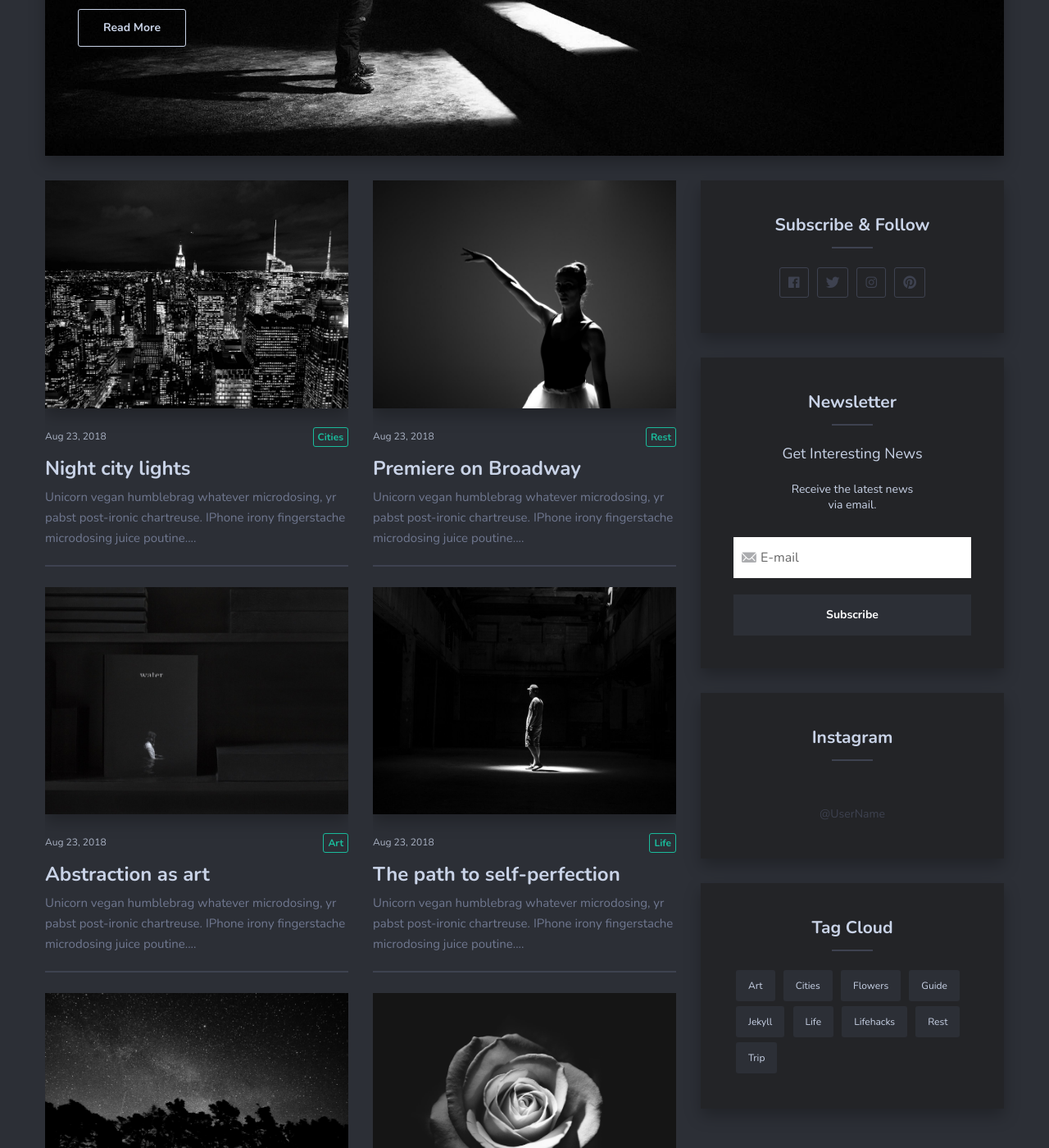
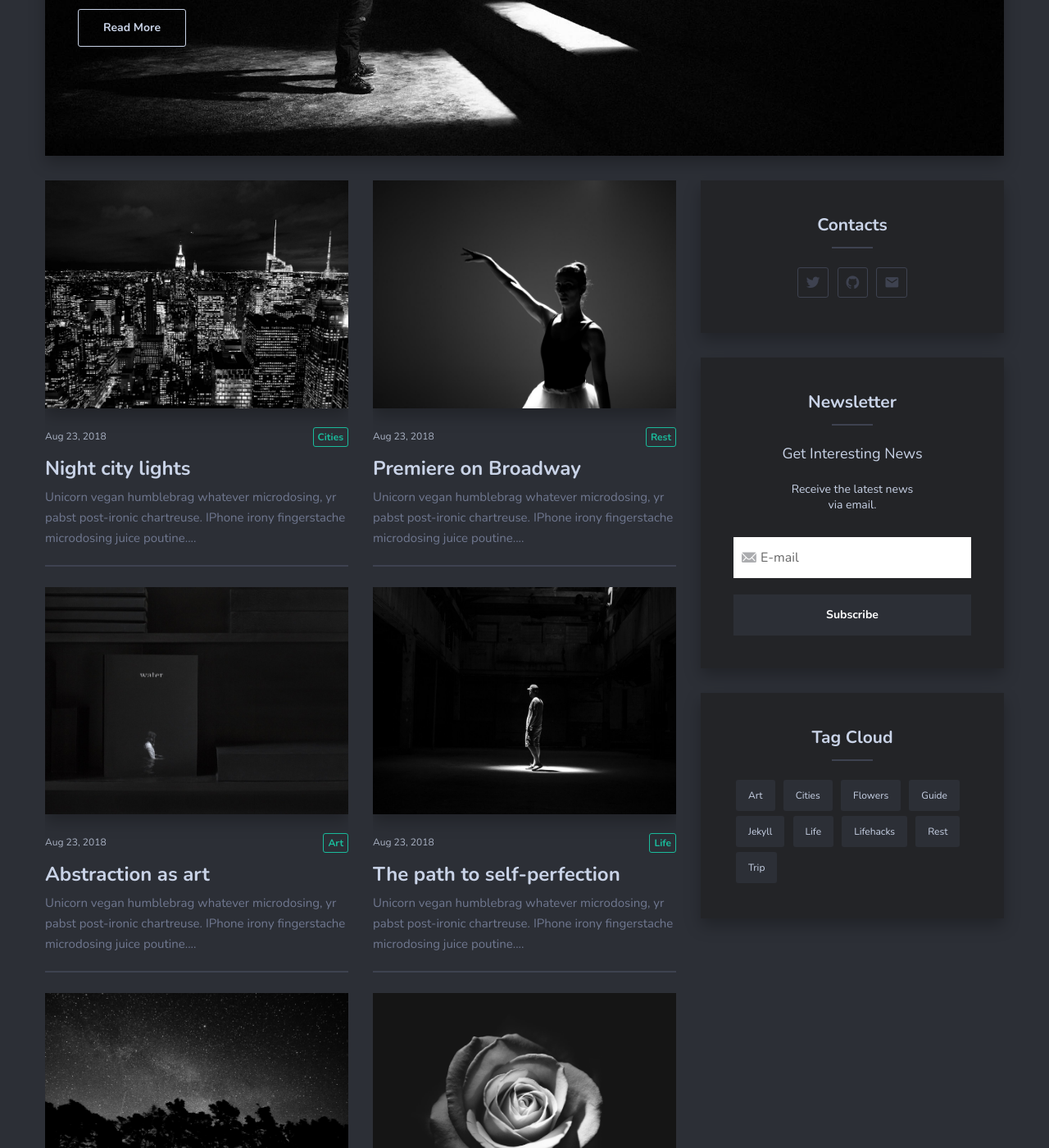
Before and after one commit to a-rossetti/a-rossetti.github.io, a Jekyll site: the page built from index.html, in a window 1280 px wide and 1400 px high, scrolled down 505 px. Shown: the whole window at 82% size. Built offline with Jekyll 4.4.1, drawn with Linux system fonts in a browser that asks for light colours; nearby versions of some CDN libraries; the list of posts is cut into pages by our own code; some of the changed text lies outside the part shown.

Commit message:
Changed links to socials, other minor changes

```diff
--- a/_config.yml
+++ b/_config.yml
@@ -9,26 +9,25 @@ url: "https://a-rossetti.github.io" # the base hostname & protocol for your site
 
 #-------------------------------
 # About Section
-author-name:   Natali Anderson
-author-avatar: 09.jpg
+author-name:   Andrea Rossetti
+author-avatar: author-avatar.jpg
 
 
 #-------------------------------
 # Contact links
-facebook:  https://facebook.com/ # Add your Facebook handle
-twitter:   https://twitter.com/ # Add your Facebook handle
-instagram: https://www.instagram.com/ # Add your Facebook handle
-pinterest: https://www.pinterest.com/ # Add your Facebook handle
+twitter:   https://twitter.com/Andrea27172 # Twitter
+github:    https://github.com/a-rossetti # Github
+email:     rossettiandrea276@gmail.com # Email
 
 
 #-------------------------------
 # Comment Section (Disqus)
-disqus-identifier: mr-brown # Add your shortname for Disqus Comment. For example mr-brown
+disqus-identifier: Andrea27172 # Add your shortname for Disqus Comment. For example mr-brown
 
 
 #-------------------------------
 # Instagram Feed
-instafeed: true # To enable the instafeed, use the value true. To turn off use the value false.
+instafeed: false # To enable the instafeed, use the value true. To turn off use the value false.
 
 
 #-------------------------------
@@ -38,7 +37,7 @@ google-analytics: # Add your identifier. For example UA-99631805-1.
 
 #-------------------------------
 # Newsletter
-mailchimp: # Add your MailChimp form identifier. For example - blogenjoyfreedom.us16.list-manage.com/subscribe/post?u=cd56155d76ddeeb4c0bc4d080&amp;id=7a526cd13e
+mailchimp: # Add your MailChimp form identifier
 
 
 #-------------------------------
--- a/_includes/footer.html
+++ b/_includes/footer.html
@@ -14,20 +14,16 @@
           </div>
           <div class="footer-social">
             <ul class="list-reset">
-              {% if site.facebook %}
-              <li><a href="{{ site.facebook }}">Facebook</a></li>
-              {% else %} {% endif %}
-
               {% if site.twitter %}
               <li><a href="{{ site.twitter }}">Twitter</a></li>
               {% else %} {% endif %}
 
-              {% if site.instagram %}
-              <li><a href="{{ site.instagram }}">Instagram</a></li>
+              {% if site.github %}
+              <li><a href="{{ site.github}}">Github</a></li>
               {% else %} {% endif %}
 
-              {% if site.pinterest %}
-              <li><a href="{{ site.pinterest }}">Pinterest</a></li>
+              {% if site.email %}
+              <li><a href="mailto:{{ site.email }}">Email</a></li>
               {% else %} {% endif %}
             </ul>
           </div>
--- a/_includes/sidebar.html
+++ b/_includes/sidebar.html
@@ -24,29 +24,23 @@
   {% endif %}
 
   <div class="widget widget-social">
-    <h3 class="widget-title">Subscribe & Follow</h3>
+    <h3 class="widget-title">Contacts</h3>
     <ul class="social-profiles list-reset">
-      {% if site.facebook %}
-      <li class="social-profiles-item">
-        <a href="{{ site.facebook }}" class="social-profiles-link"><i class="ion ion-logo-facebook"></i></a>
-      </li>
-      {% else %} {% endif %}
-
        {% if site.twitter %}
       <li class="social-profiles-item">
         <a href="{{ site.twitter }}" class="social-profiles-link"><i class="ion ion-logo-twitter"></i></a>
       </li>
       {% else %} {% endif %}
 
-      {% if site.instagram %}
+      {% if site.github %}
       <li class="social-profiles-item">
-        <a href="{{ site.instagram }}" class="social-profiles-link"><i class="ion ion-logo-instagram"></i></a>
+        <a href="{{ site.github }}" class="social-profiles-link"><i class="ion ion-logo-github"></i></a>
       </li>
       {% else %} {% endif %}
 
-      {% if site.pinterest %}
+      {% if site.email %}
       <li class="social-profiles-item">
-        <a href="{{ site.pinterest }}" class="social-profiles-link"><i class="ion ion-logo-pinterest"></i></a>
+        <a href="mailto:{{ site.email }}" class="social-profiles-link"><i class="ion ion-md-mail"></i></a>
       </li>
       {% else %} {% endif %}
     </ul>
```
Also changed, not shown: favicon.ico (added), img/09.jpg (deleted), img/author-avatar.jpg (added).
